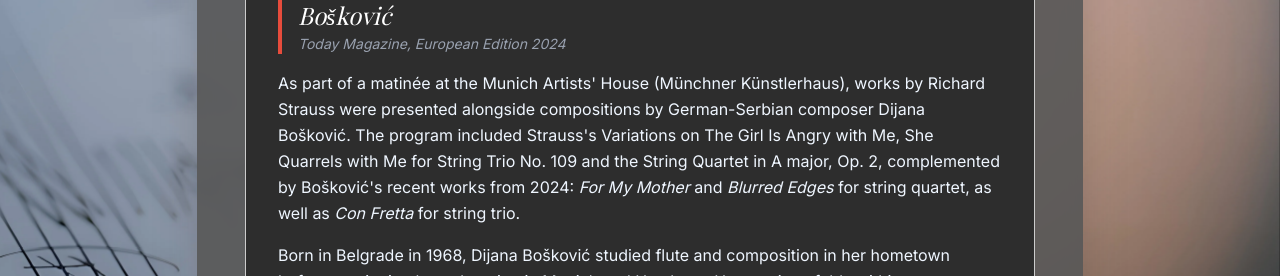
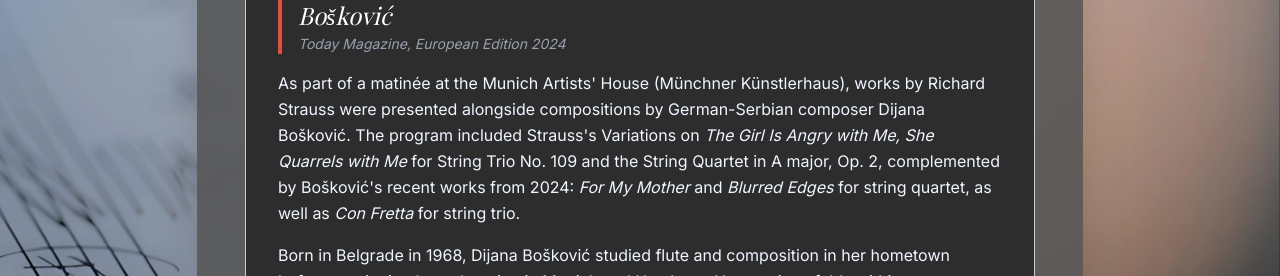
Before and after one commit to Oluwashola001/dijanav2, a Next.js app: page /news in a window 1280 px wide. Shown: the part 261-537 px from the top of the page. Built offline with nearby package versions, Linux system fonts and the light colour scheme; a web font is replaced by a local one.

Commit message:
made a few cahnges

```diff
--- a/app/news/page.tsx
+++ b/app/news/page.tsx
@@ -19,7 +19,7 @@ const CONTENT = {
         title: "Rejected Love — Munich Philharmonic Performs Works by Dijana Bošković",
         source: "Today Magazine, European Edition 2024",
         content: [
-          "As part of a matinée at the Munich Artists' House (Münchner Künstlerhaus), works by Richard Strauss were presented alongside compositions by German-Serbian composer Dijana Bošković. The program included Strauss's Variations on The Girl Is Angry with Me, She Quarrels with Me for String Trio No. 109 and the String Quartet in A major, Op. 2, complemented by Bošković's recent works from 2024: <em>For My Mother</em> and <em>Blurred Edges</em> for string quartet, as well as <em>Con Fretta</em> for string trio.",
+          "As part of a matinée at the Munich Artists' House (Münchner Künstlerhaus), works by Richard Strauss were presented alongside compositions by German-Serbian composer Dijana Bošković. The program included Strauss's Variations on <em>The Girl Is Angry with Me, She Quarrels with Me</em> for String Trio No. 109 and the String Quartet in A major, Op. 2, complemented by Bošković's recent works from 2024: <em>For My Mother</em> and <em>Blurred Edges</em> for string quartet, as well as <em>Con Fretta</em> for string trio.",
           "Born in Belgrade in 1968, Dijana Bošković studied flute and composition in her hometown before continuing her education in Munich and Hamburg. Her music unfolds within an expanded tonal framework and engages deeply with both spiritual and socio-political themes. A defining characteristic of her work is the synthesis of diverse musical influences—traditional folk music, jazz, and contemporary avant-garde—into a highly personal and distinctive compositional voice.",
           "The point of departure for her string quartet is the centuries-old Kosovo lament <em>Zaspo Janko</em>, traditionally sung at funerals. While the source material carries an archaic intensity, the first movement is driven by powerful, rhythmically charged Balkan influences. In the second movement, these traditional references are deliberately loosened. Fixed stylistic conventions are dissolved, Bošković explains, and replaced by a freer, more open approach to rhythm and harmony. A continuous 3/4 ostinato pulse is constantly disrupted and transformed.",
           "With <em>Con Fretta</em>, Bošković turns toward existential questions of our time. She describes the piece as a musical reflection on the disintegration of social and artistic structures, on disorientation and unrest in the early 21st century. The response, she suggests, lies in turning inward—returning to one's own origins. This perspective also connects <em>Con Fretta</em> with her new string quartet.",
@@ -74,7 +74,7 @@ const CONTENT = {
         source: "Heute Magazine – Europäische Ausgabe, 2024",
         content: [
           "Im Rahmen einer Matinée im Münchner Künstlerhaus präsentierten die Münchner Philharmoniker Werke von Richard Strauss neben aktuellen Kompositionen der deutsch-serbischen Komponistin Dijana Bošković. Die programmatische Gegenüberstellung spannte einen weiten Bogen zwischen spätromantischer Ausdruckskunst und zeitgenössischer Klangsprache.",
-          "Neben Strauss' Variationen über Das Dirndl is harb auf mi für Streichtrio Nr. 109 sowie dem Streichquartett A-Dur op. 2 erklangen Boškovićs neueste Werke aus dem Jahr 2024: <em>Für meine Mutter</em> und <em>Konturlos</em> für Streichquartett sowie das Streichtrio <em>Con Fretta</em>.",
+          "Neben Strauss' Variationen über <em>Das Dirndl is harb auf mi </em> für Streichtrio Nr. 109 sowie dem Streichquartett A-Dur op. 2 erklangen Boškovićs neueste Werke aus dem Jahr 2024: <em>Für meine Mutter</em> und <em>Konturlos</em> für Streichquartett sowie das Streichtrio <em>Con Fretta</em>.",
           "Bošković, 1968 in Belgrad geboren, studierte zunächst Flöte und Komposition in ihrer Heimatstadt, bevor sie ihre Ausbildung in München und Hamburg fortsetzte. Ihr kompositorisches Denken bewegt sich innerhalb eines erweiterten Tonsystems und ist geprägt von intensiver Auseinandersetzung mit spirituellen sowie sozial-politischen Fragestellungen. Charakteristisch für ihr Werk ist die organische Verschmelzung unterschiedlicher musikalischer Einflüsse – von zeitgenössischer Avantgarde über Jazz bis hin zur ursprünglichen Volksmusik – zu einer eigenständigen, unverkennbaren Klangsprache.",
           "Ausgangspunkt ihres Streichquartetts bildet die jahrhundertealte kosovarische Totenklage <em>Zaspo Janko</em>, die traditionell bei Begräbnissen gesungen wird. Während das thematische Material eine archaische Wucht entfaltet, ist der erste Satz von energiegeladenen, rhythmisch markanten Balkan-Einflüssen durchzogen. Im zweiten Satz werden diese Referenzen bewusst geöffnet und transformiert. Feste stilistische Konventionen lösen sich auf und werden durch einen freieren, offeneren Umgang mit Rhythmus und Harmonie ersetzt. — Dijana Bošković",
           "Ein durchgehender 3/4-Ostinato-Puls wird kontinuierlich gebrochen, verschoben und neu kontextualisiert. Mit <em>Con Fretta</em> richtet Bošković den Blick auf existenzielle Fragen der Gegenwart. Das Werk versteht sich als musikalische Reflexion über den Zerfall sozialer und künstlerischer Strukturen, über Unruhe, Beschleunigung und Orientierungslosigkeit im frühen 21. Jahrhundert. Die Antwort, so Bošković, liege im Innehalten – in der Rückbesinnung auf die eigene Lebenskraft, auf die Quelle des Lebens.",
@@ -91,7 +91,7 @@ const CONTENT = {
       }
     ],
     table: {
-      title: "Ausgewählte Aufführungen & Uraufführungen",
+      title: "AUSGEWÄHLTE URAUFFÜHRUNGEN & AUSSTRAHLUNGEN",
       headers: ["Jahr", "Veranstaltung / Ort", "Werk"],
       rows: [
         { year: "2024", event: "Münchner Philharmoniker · Künstlerhaus München", work: "<em>Memories</em> – Streichquartett" },
```
